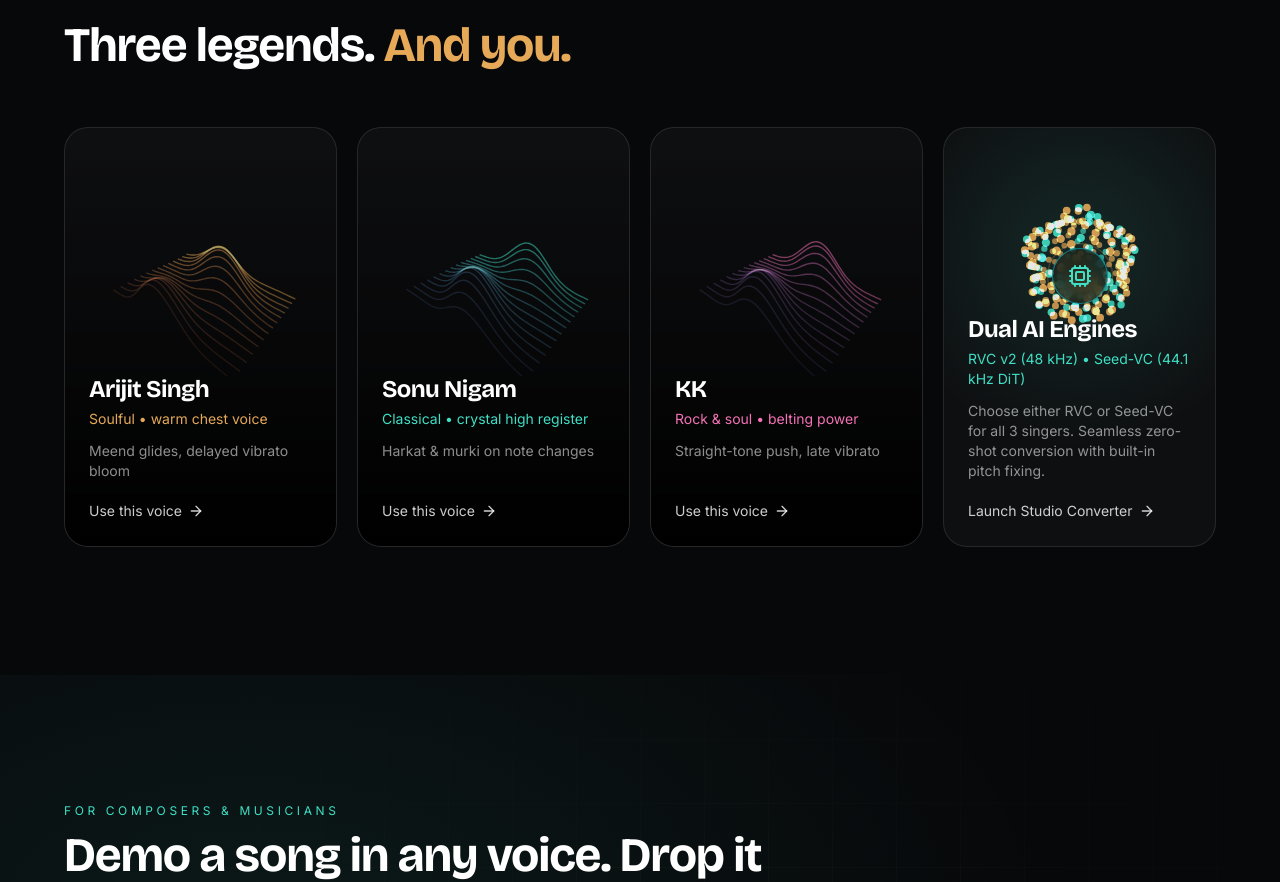
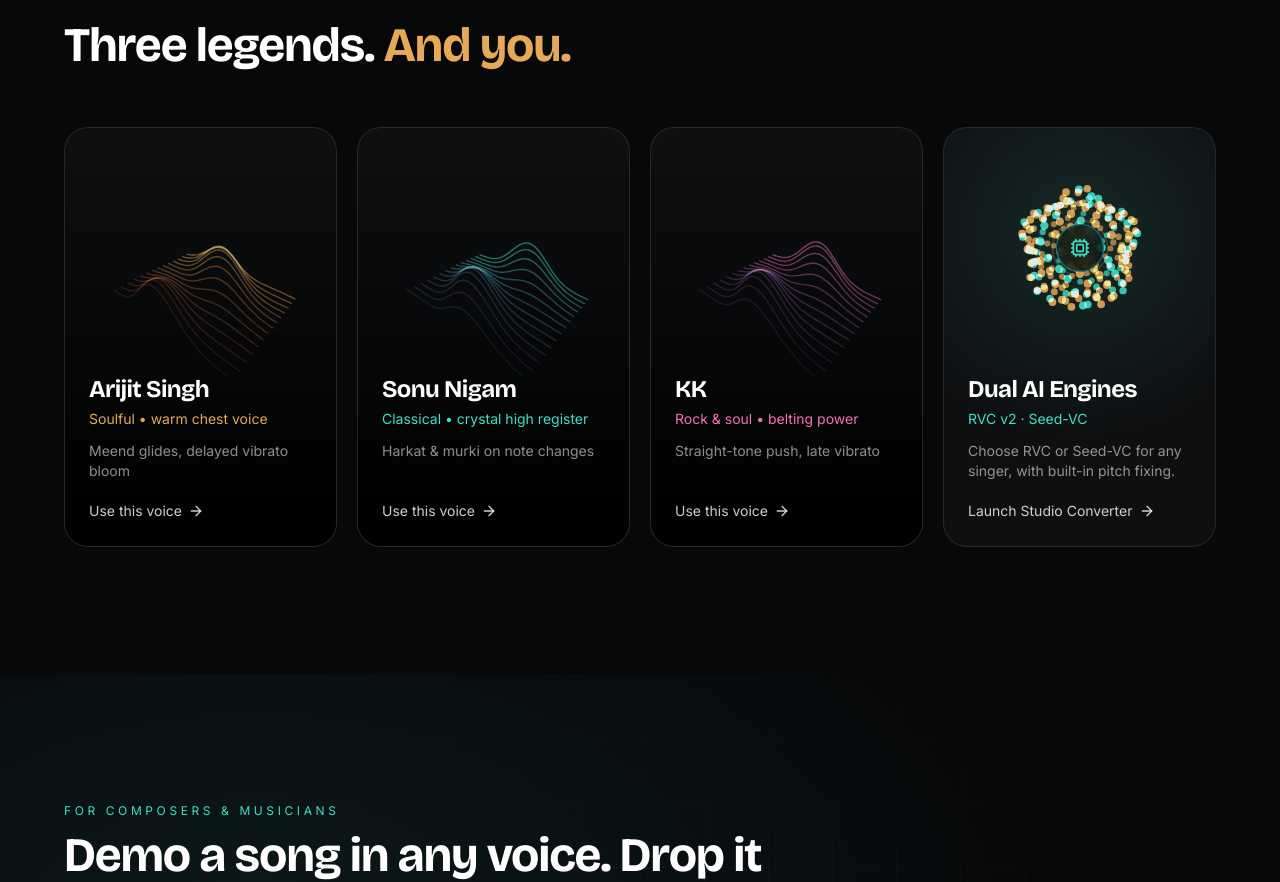
Before and after one commit to harmanD-MAX/Lyra, a React (Vite) app in the folder frontend/: page / in a window 1280 px wide. Shown: the part 6780-7662 px from the top of the page. Built offline with nearby package versions, Linux system fonts and the light colour scheme; no server answers.

Commit message:
fix(ui): stop engine card graphic overlapping its heading; fixed convert button label
- Dual AI Engines card: graphic gets its own space above the text
- Studio: the convert button reads 'Convert song' and no longer changes
  with the selected singer or engine

```diff
--- a/frontend/src/components/LandingPage.jsx
+++ b/frontend/src/components/LandingPage.jsx
@@ -692,16 +692,21 @@
             ))}
             <Reveal delay={300}>
               <TiltCard className="h-[420px] border border-cyan-500/30" glow={TEAL} onClick={() => launch(undefined, { mode: 'convert' })}>
-                <div className="absolute inset-0 bg-[radial-gradient(circle_at_50%_30%,rgba(63,224,197,0.12),transparent_60%)]" />
-                <Glyph3D kind="render" className="absolute inset-x-0 top-6 h-56 opacity-90" />
+                <div className="absolute inset-0 bg-[radial-gradient(circle_at_50%_25%,rgba(63,224,197,0.12),transparent_60%)]" />
                 <div className="relative h-full p-6 flex flex-col">
-                  <div className="pulse-ring w-14 h-14 rounded-full grid place-items-center border border-cyan-400/50 mx-auto mt-24 bg-black/50 backdrop-blur">
-                    <Cpu className="w-6 h-6" style={{ color: TEAL }} />
+                  {/* graphic gets its own space above the text */}
+                  <div className="relative h-48 shrink-0 -mx-6">
+                    <Glyph3D kind="render" zoom={1.1} className="absolute inset-0 opacity-90" />
+                    <div className="absolute inset-0 grid place-items-center">
+                      <div className="pulse-ring w-12 h-12 rounded-full grid place-items-center border border-cyan-400/50 bg-black/60 backdrop-blur">
+                        <Cpu className="w-5 h-5" style={{ color: TEAL }} />
+                      </div>
+                    </div>
                   </div>
-                  <div className="mt-auto">
+                  <div className="mt-auto pt-6">
                     <h3 className="text-2xl font-bold" style={{ fontFamily: "var(--font-display)" }}>Dual AI Engines</h3>
-                    <p className="text-sm mt-1" style={{ color: TEAL }}>RVC v2 (48 kHz) • Seed-VC (44.1 kHz DiT)</p>
-                    <p className="text-sm text-white/55 mt-3">Choose either RVC or Seed-VC for all 3 singers. Seamless zero-shot conversion with built-in pitch fixing.</p>
+                    <p className="text-sm mt-1" style={{ color: TEAL }}>RVC v2 · Seed-VC</p>
+                    <p className="text-sm text-white/55 mt-3">Choose RVC or Seed-VC for any singer, with built-in pitch fixing.</p>
                     <span className="mt-5 inline-flex items-center gap-1.5 text-sm text-white/80 group-hover:gap-3 transition-all">Launch Studio Converter <ArrowRight className="w-4 h-4" /></span>
                   </div>
                 </div>
--- a/frontend/src/components/StudioView.jsx
+++ b/frontend/src/components/StudioView.jsx
@@ -986,7 +986,6 @@
   const ringSinger = SINGERS.find((sg) => singerName.toLowerCase().includes(sg.name.toLowerCase().split(' ')[0].toLowerCase()));
   const ringColor = hexToRgb(ringSinger?.color || '#a78bfa');
   const ringInitials = ringSinger?.initials || (selectedModel === 'raw' ? 'You' : singerName.slice(0, 2).toUpperCase());
-  const engineLabel = selectedEngine === 'seedvc' ? 'Seed-VC · 44.1 kHz' : 'RVC v2 · 48 kHz';
   const isRecordedTake = Boolean(audioFile && audioFile.name?.startsWith('vocal_recording_'));
 
   return (
@@ -2011,11 +2010,10 @@
                     className={`btn btn-lg w-full flex-shrink-0 ${isSubmitting || !hasValidInput ? 'btn-secondary' : 'btn-primary shine-btn'}`}
                   >
                     {isSubmitting ? (
-                      <><span className="eq-loader"><span /><span /><span /><span /></span> Rendering with {singerName}…</>
+                      <><span className="eq-loader"><span /><span /><span /><span /></span> Converting…</>
                     ) : (
                       <>
-                        <Sparkles /> Render with {singerName}
-                        <span className="hidden sm:inline font-mono text-xs font-medium opacity-70">· {engineLabel}</span>
+                        <Sparkles /> Convert song
                         <ArrowRight />
                       </>
                     )}
```
